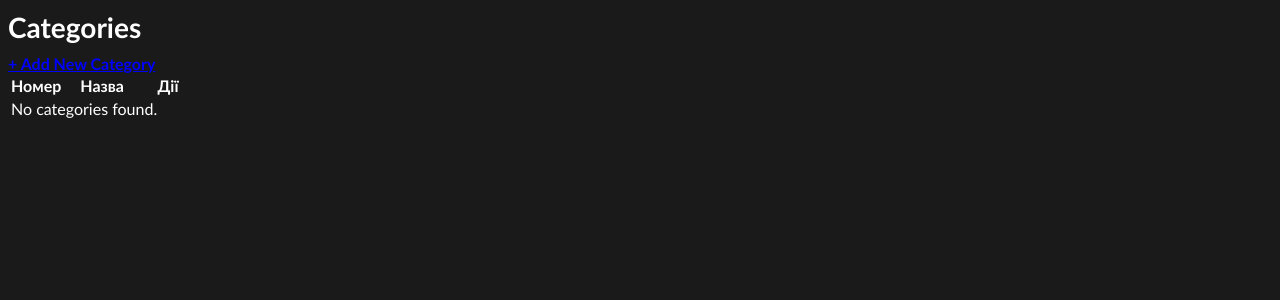
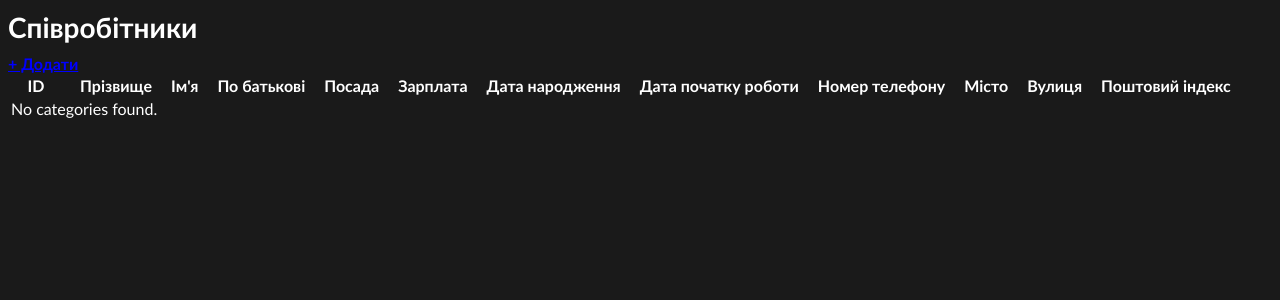
Before and after one commit to deffin05/zlagoda, a Flask app: page /employees in a window 1280 px wide. Shown: the top 300 px of the page. Run offline with Flask 3, Linux system fonts and the light colour scheme; the visitor is signed in with stand-in values (Sample User, id 1); data that the repository does not hold is empty; parts of the project's set-up code (start-up, migrations or seed data) failed here and were passed over.

Commit message:
Finish Employee CRUD

```diff
--- a/app/main/employee.py
+++ b/app/main/employee.py
@@ -31,11 +31,11 @@ def add_employee():
         cursor = db.cursor()
 
         id_employee = form.id_employee.data
-        empl_surname = form.id_employee.data
-        empl_name = form.id_employee.data
-        empl_patronymic = form.id_employee.data or None
+        empl_surname = form.empl_surname.data
+        empl_name = form.empl_surname.data
+        empl_patronymic = form.empl_surname.data or None
         empl_role = form.empl_role.data
-        salary = form.salary.data
+        salary = float(form.salary.data)
         date_of_birth = form.date_of_birth.data
         date_of_start = form.date_of_start.data
         phone_number = form.phone_number.data
@@ -43,7 +43,7 @@ def add_employee():
         street = form.street.data
         zip_code = form.zip_code.data
 
-        if date_of_birth + timedelta(days=365) * 18 < date.today():
+        if date_of_birth + timedelta(days=365) * 18 > date.today():
             flash('Співробітник не може бути молодшим за 18 років.', 'error')
         else:
             try:
@@ -51,7 +51,7 @@ def add_employee():
                     'INSERT INTO Employee '
                     '(id_employee, empl_surname, empl_name, empl_patronymic, empl_role, salary, date_of_birth, '
                     'date_of_start, phone_number, city, street, zip_code) '
-                    'VALUES (?, ?, ?, ?, ?)',
+                    'VALUES (?, ?, ?, ?, ?, ?, ?, ?, ?, ?, ?, ?)',
                     (id_employee, empl_surname, empl_name, empl_patronymic, empl_role, salary, date_of_birth,
                      date_of_start, phone_number, city, street, zip_code)
                 )
@@ -60,6 +60,7 @@ def add_employee():
                 flash('Співробітника занесено', 'success')
                 return redirect(url_for('main.list_employees'))
             except sqlite3.Error as e:
+                print(e)
                 flash(f'Помилка бази даних: {str(e)}', 'error')
 
     return render_template('employee/add.html', form=form)
@@ -80,11 +81,11 @@ def edit_employee(id_employee):
 
     if request.method == "POST" and form.validate_on_submit():
         id_employee = form.id_employee.data
-        empl_surname = form.id_employee.data
-        empl_name = form.id_employee.data
-        empl_patronymic = form.id_employee.data or None
+        empl_surname = form.empl_surname.data
+        empl_name = form.empl_name.data
+        empl_patronymic = form.empl_patronymic.data or None
         empl_role = form.empl_role.data
-        salary = form.salary.data
+        salary = float(form.salary.data)
         date_of_birth = form.date_of_birth.data
         date_of_start = form.date_of_start.data
         phone_number = form.phone_number.data
@@ -92,24 +93,27 @@ def edit_employee(id_employee):
         street = form.street.data
         zip_code = form.zip_code.data
 
-        try:
-            cursor.execute(
-                'UPDATE Product '
-                'SET id_employee = ?, empl_surname = ?, empl_name = ?, empl_patronymic = ?, empl_role = ?, salary = ?,'
-                'date_of_birth = ?, date_of_start = ?, phone_number = ?, city = ?, street = ?, zip_code = ?'
-                'WHERE id_employee = ?',
-                (id_employee, empl_surname, empl_name, empl_patronymic, empl_role, salary, date_of_birth,
-                 date_of_start, phone_number, city, street, zip_code, id_employee))
-            db.commit()
-            flash('Дані про співробітника змінено', 'success')
-            return redirect(url_for('main.list_employees'))
-        except sqlite3.Error as e:
-            flash(f'Помилка бази даних: {str(e)}', 'error')
+        if date_of_birth + timedelta(days=365) * 18 > date.today():
+            flash('Співробітник не може бути молодшим за 18 років.', 'error')
+        else:
+            try:
+                cursor.execute(
+                    'UPDATE Employee '
+                    'SET id_employee = ?, empl_surname = ?, empl_name = ?, empl_patronymic = ?, empl_role = ?, salary = ?,'
+                    'date_of_birth = ?, date_of_start = ?, phone_number = ?, city = ?, street = ?, zip_code = ?'
+                    'WHERE id_employee = ?',
+                    (id_employee, empl_surname, empl_name, empl_patronymic, empl_role, salary, date_of_birth,
+                     date_of_start, phone_number, city, street, zip_code, id_employee))
+                db.commit()
+                flash('Дані про співробітника змінено', 'success')
+                return redirect(url_for('main.list_employees'))
+            except sqlite3.Error as e:
+                flash(f'Помилка бази даних: {str(e)}', 'error')
 
     return render_template('employee/edit.html', form=form, employee=employee)
 
 
-@main_bp.route('/employees/delete/<int:id_employee>', methods=['POST'])
+@main_bp.route('/employees/delete/<id_employee>', methods=['POST'])
 @login_required
 def delete_employee(id_employee):
     db = get_db()
--- a/app/templates/employee/list.html
+++ b/app/templates/employee/list.html
@@ -1,28 +1,48 @@
 {% extends "base.html" %}
 
 {% block content %}
-    <h2>Categories</h2>
-    <a href="{{ url_for('main.add_category') }}" style="font-weight: bold;">+ Add New Category</a>
+    <h2>Співробітники</h2>
+    <a href="{{ url_for('main.add_employee') }}" style="font-weight: bold;">+ Додати</a>
 
     <table>
         <thead>
             <tr>
-                <th style="min-width: 50px; padding-right: 16px">Номер</th>
-                <th style="padding-right: 16px">Назва</th>
-                <th style="min-width: 50px">Дії</th>
+                <th style="min-width: 50px; padding-right: 16px">ID</th>
+                <th style="padding-right: 16px">Прізвище</th>
+                <th style="padding-right: 16px">Ім'я</th>
+                <th style="padding-right: 16px">По батькові</th>
+                <th style="padding-right: 16px">Посада</th>
+                <th style="padding-right: 16px">Зарплата</th>
+                <th style="padding-right: 16px">Дата народження</th>
+                <th style="padding-right: 16px">Дата початку роботи</th>
+                <th style="padding-right: 16px">Номер телефону</th>
+                <th style="padding-right: 16px">Місто</th>
+                <th style="padding-right: 16px">Вулиця</th>
+                <th style="padding-right: 16px">Поштовий індекс</th>
             </tr>
         </thead>
         <tbody>
-            {% for cat in categories %}
+            {% for employee in employees %}
             <tr>
-                <td>{{ cat.category_number }}</td>
-                <td style="padding-right: 16px">{{ cat.category_name }}</td>
+                <td>{{ employee.id_employee }}</td>
+                <td style="padding-right: 16px">{{ employee.empl_surname }}</td>
+                <td style="padding-right: 16px">{{ employee.empl_name }}</td>
+                <td style="padding-right: 16px">{{ employee.empl_patronymic }}</td>
+                <td style="padding-right: 16px">{{ employee.empl_role }}</td>
+                <td style="padding-right: 16px">{{ employee.salary }}</td>
+                <td style="padding-right: 16px">{{ employee.date_of_birth }}</td>
+                <td style="padding-right: 16px">{{ employee.date_of_start }}</td>
+                <td style="padding-right: 16px">{{ employee.phone_number }}</td>
+                <td style="padding-right: 16px">{{ employee.city }}</td>
+                <td style="padding-right: 16px">{{ employee.street }}</td>
+                <td style="padding-right: 16px">{{ employee.zip_code }}</td>
                 <td>
-                    <a href="{{ url_for('main.edit_category', category_number=cat.category_number) }}">Редагувати</a>
+                    <a href="{{ url_for('main.edit_employee', id_employee=employee.id_employee) }}">Редагувати</a>
                     |
-                    <form action="{{ url_for('main.delete_category', category_number=cat.category_number) }}"
+                    <form action="{{ url_for('main.delete_employee', id_employee=employee.id_employee) }}"
                           method="POST" style="display:inline;"
-                          onsubmit="return confirm('Are you sure you want to delete category #{{ cat.category_number }} {{ cat.category_name }}?');">
+                          onsubmit="return confirm('Ви впевнені, що хочете видалити співробітника \
+                                  {{ employee.id_employee }} | {{ employee.empl_name }} {{ employee.empl_surname }}?');">
                         <button type="submit" style="color: red; border:none; background:none; padding:0">
                             Видалити
                         </button>
```
Also changed, not shown: app/templates/employee/add.html (+48 -4 lines), app/templates/employee/edit.html (+50 -4 lines).
